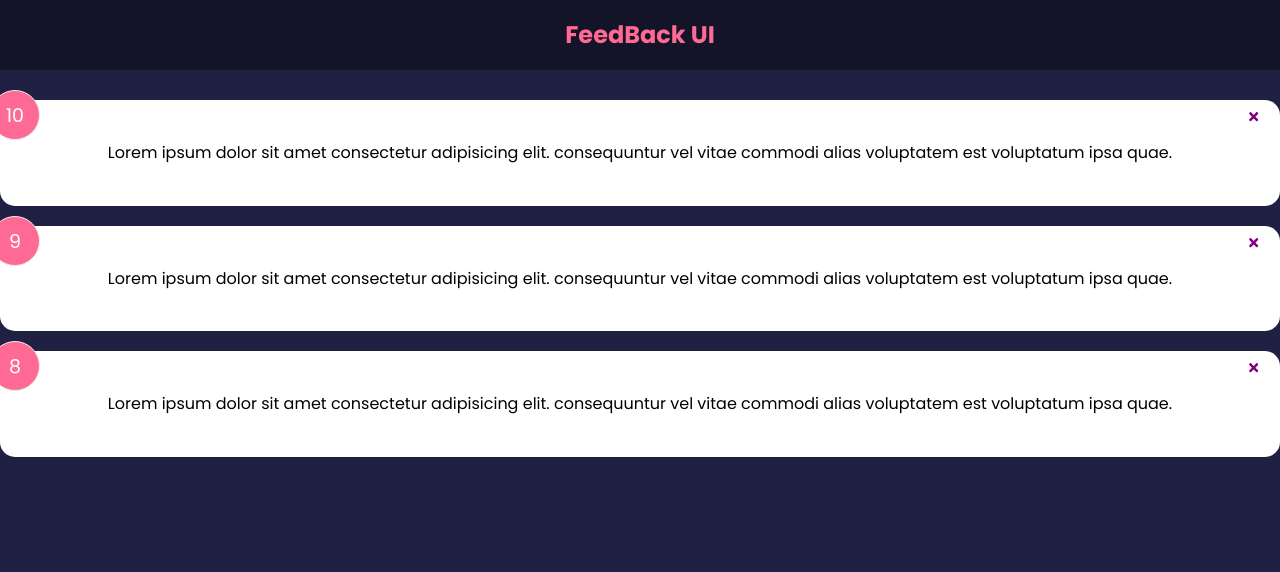
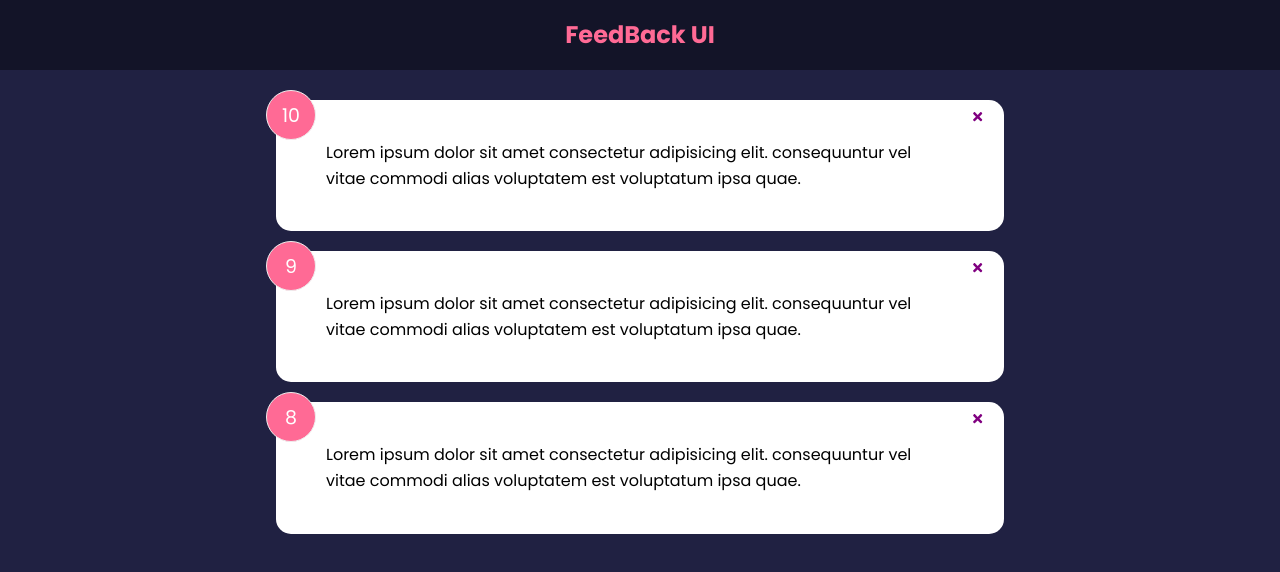
Before and after one commit to vijeyash1/feedbackApp, a React (Create React App) app: page / in a window 1280 px wide. Shown: the top 572 px of the page. Built offline with nearby package versions, Linux system fonts and the light colour scheme.

Commit message:
added delete

```diff
--- a/src/App.js
+++ b/src/App.js
@@ -7,14 +7,18 @@ import { useState } from "react";
 function App() {
   const [data, setdata] = useState(FeedbackData);
 
-  const deleteFeedback = (e) => {
-    console.log(e);
+  const deleteFeedback = (id) => {
+    if (window.confirm("Are You Sure You Want To Delete!!!")) {
+      setdata(data.filter((res) => res.id !== id));
+    }
   };
   return (
-    <div className="App">
+    <>
       <Header />
-      <FeedBackList feedback={data} handleDelete={deleteFeedback} />
-    </div>
+      <div className="container">
+        <FeedBackList feedback={data} handleDelete={deleteFeedback} />
+      </div>
+    </>
   );
 }
 
```
